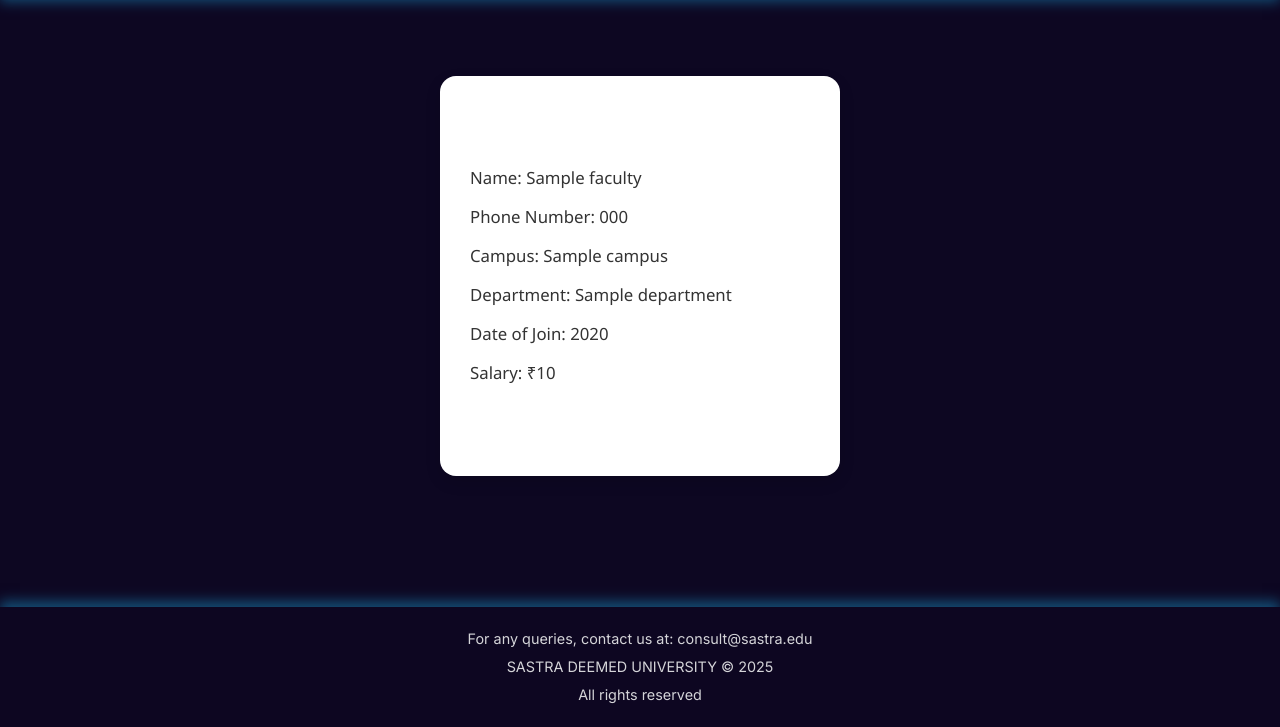
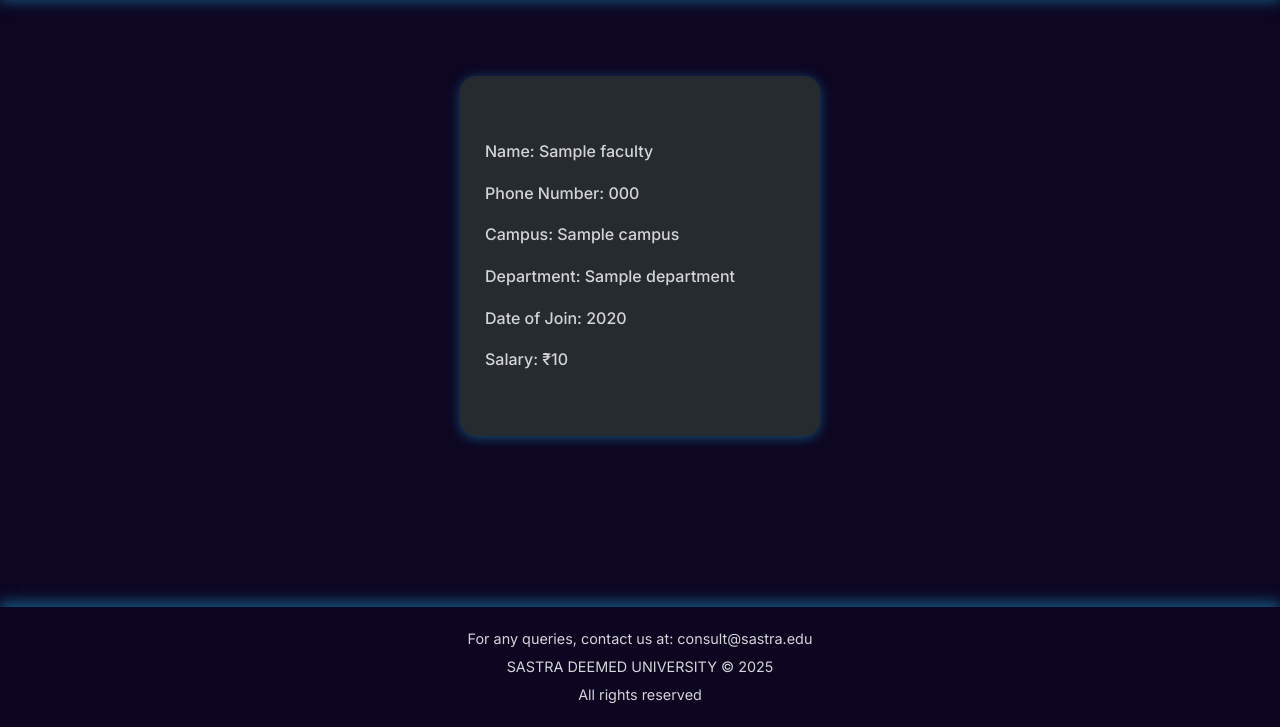
Before and after one commit to SASTRA-Projects/Timetable, a Flask app: template templates/faculty.html in a window 1280 px wide. Shown: the part 73-800 px from the top of the page. Run offline with Flask 3, Linux system fonts and the light colour scheme; the visitor is signed in with stand-in values (Sample User, id 1); the template is opened without the code that fills it: most values are stand-ins (such as "Sample title", 1, 10 or a date in 2020).

Commit message:
updated faculty.html

```diff
--- a/templates/faculty.html
+++ b/templates/faculty.html
@@ -2,36 +2,40 @@
 
 {% block head %}
     <meta name="description"
-          content="Shows faculty details.
-                   Displays the personal information of the authenticated (logged-in) faculty.">
+          content="Shows faculty details. Displays the personal information of the authenticated (logged-in) faculty.">
     <style>
         .faculty-card {
-            width: 400px;                /* reduced from 500px */
-            height: 400px;               /* reduced from 500px */
+            width: 360px;
+            height: 360px;
             margin: 60px auto;
             background-color: #ffffff;
-            box-shadow: 0 6px 16px rgba(0, 0, 0, 0.12);
+            box-shadow: var(--shadow);
             border-radius: 16px;
-            padding: 30px;
-            font-family: 'Segoe UI', Tahoma, Geneva, Verdana, sans-serif;
-            color: #333;
+            padding: 25px;
+            font-family: 'Inter', sans-serif;
             display: flex;
             flex-direction: column;
             justify-content: center;
-            line-height: 1.6;
+            color: var(--text-light);
+        }
+
+        [data-theme="dark"] .faculty-card {
+            background-color: var(--input-bg-dark);
+            color: var(--text-dark);
         }
 
         .faculty-card p {
-            font-size: 1.05em;
-            margin: 6px 0;
+            font-size: 1rem;
+            font-weight: 500;
+            margin: 8px 0;
         }
 
         .empty-message {
             margin: 100px auto;
             text-align: center;
             font-size: 2.5em;
-            color: #b22222;
-            font-family: 'Segoe UI', Tahoma, Geneva, Verdana, sans-serif;
+            color: var(--error);
+            font-family: 'Inter', sans-serif;
         }
     </style>
 {% endblock %}
```
